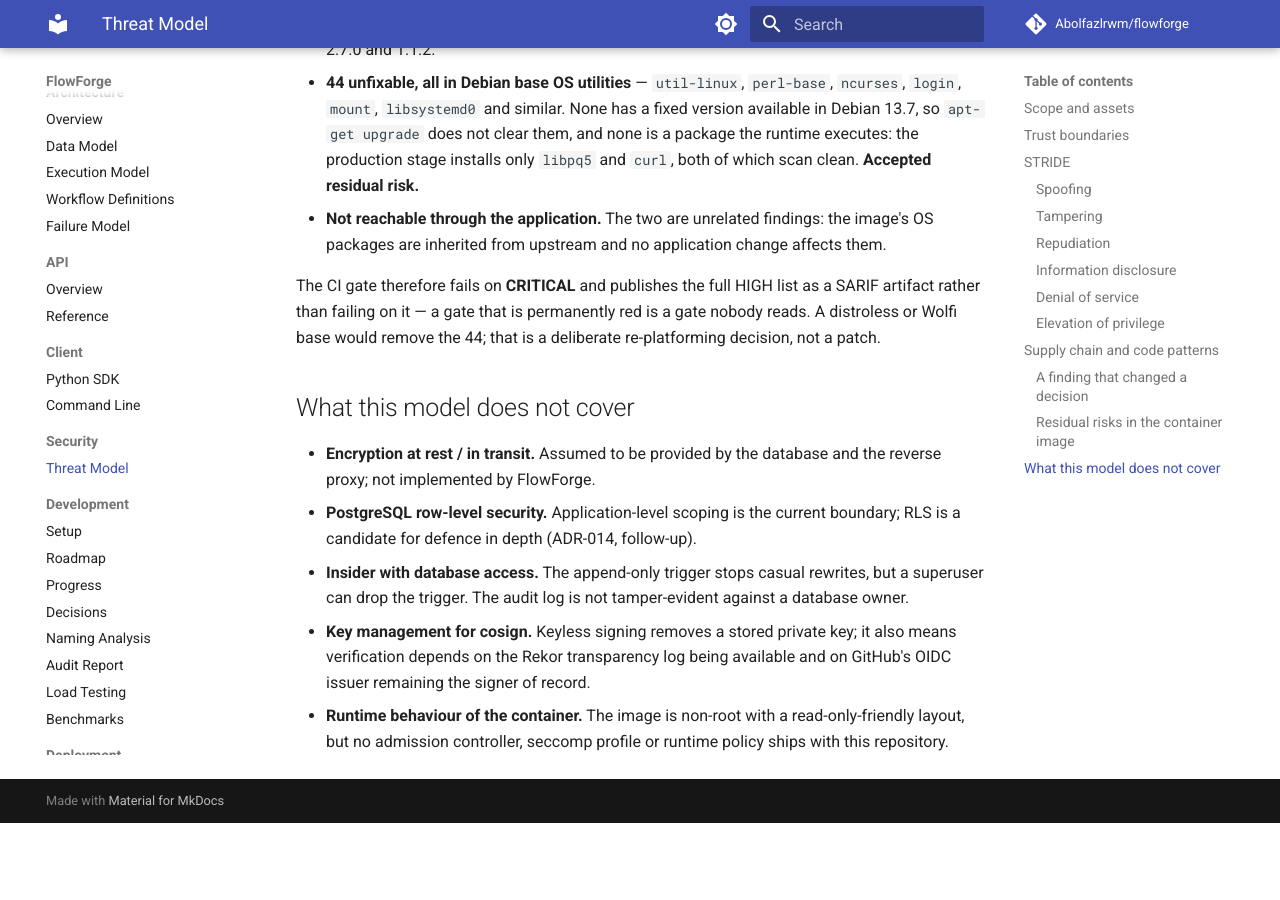
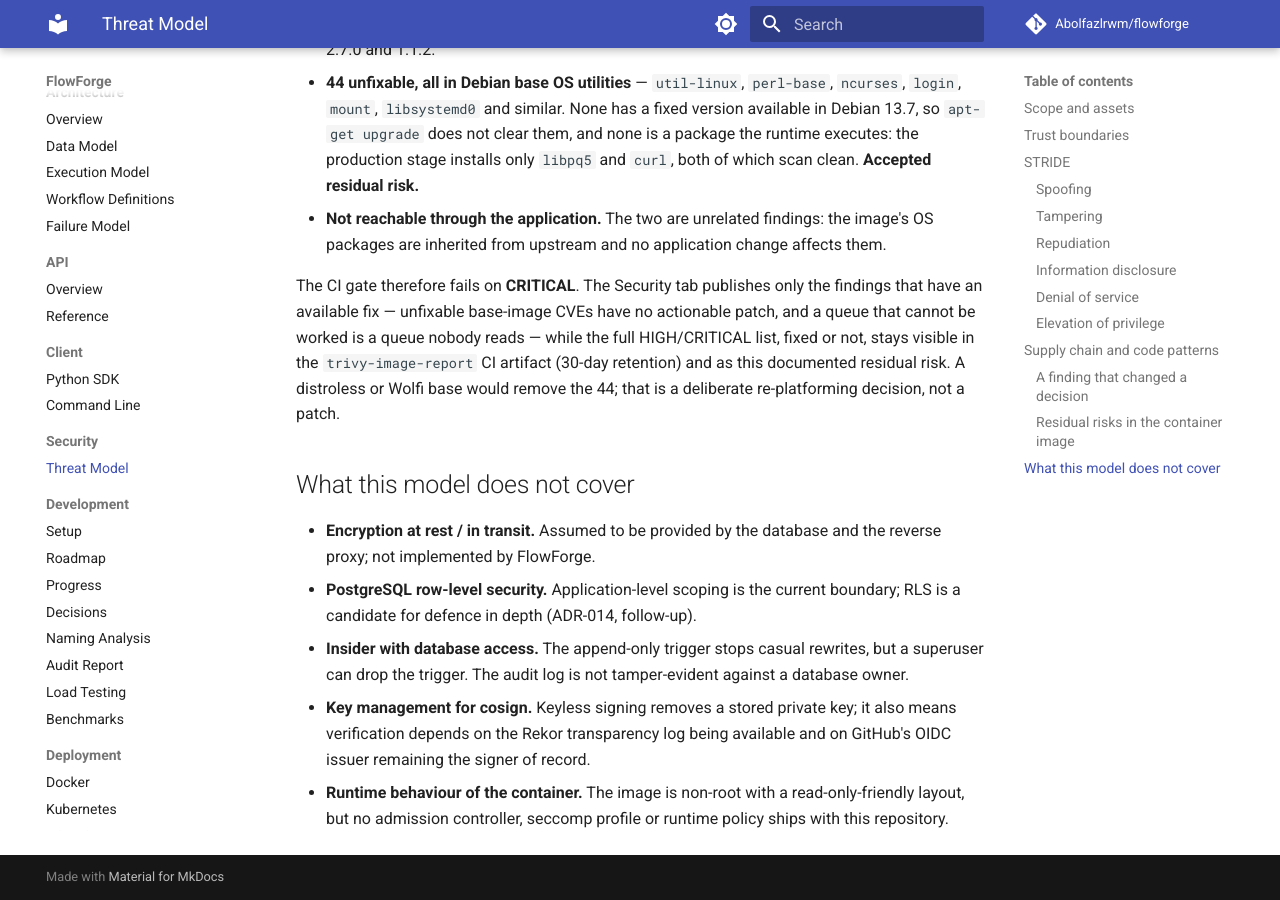
Before and after one commit to Abolfazlrwm/flowforge, an MkDocs documentation site: the page built from docs/security/threat-model.md, in a window 1280 px wide and 900 px high, scrolled down 5804 px. Built offline with MkDocs 1.6.1 and Material for MkDocs 9.7.7, drawn with Linux system fonts in a browser that asks for light colours; comment, search, counter and statistics services are not loaded; before the commit the page ends 6627 px from its top, so only the background shows below that.

Commit message:
chore(security): publish only actionable Trivy findings to the Security tab
The SARIF upload carried every HIGH/CRITICAL finding including the ones with
no fixed version anywhere in Debian. Those accumulate as hundreds of stale
open alerts that no PR can ever resolve — a queue that cannot be worked is a
queue nobody reads.

- The published report now uses ignore-unfixed: true, matching what the gate
  already does; the full list stays in the trivy-image-report artifact and as
  the documented residual risk.
- The gate comment drops the hard-coded finding counts, which the digest bump
  (#82) and the build-time apt pull (#85) had already made stale.
- threat-model.md's residual-risk paragraph describes the new reporting
  split.

```diff
--- a/docs/security/threat-model.md
+++ b/docs/security/threat-model.md
@@ -162,9 +162,12 @@ repository:
   image's OS packages are inherited from upstream and no application change
   affects them.
 
-The CI gate therefore fails on **CRITICAL** and publishes the full HIGH list as a
-SARIF artifact rather than failing on it — a gate that is permanently red is a
-gate nobody reads. A distroless or Wolfi base would remove the 44; that is a
+The CI gate therefore fails on **CRITICAL**. The Security tab publishes only the
+findings that have an available fix — unfixable base-image CVEs have no
+actionable patch, and a queue that cannot be worked is a queue nobody reads —
+while the full HIGH/CRITICAL list, fixed or not, stays visible in the
+`trivy-image-report` CI artifact (30-day retention) and as this documented
+residual risk. A distroless or Wolfi base would remove the 44; that is a
 deliberate re-platforming decision, not a patch.
 
 ## What this model does not cover
```
Also changed, not shown: 1 other file.
